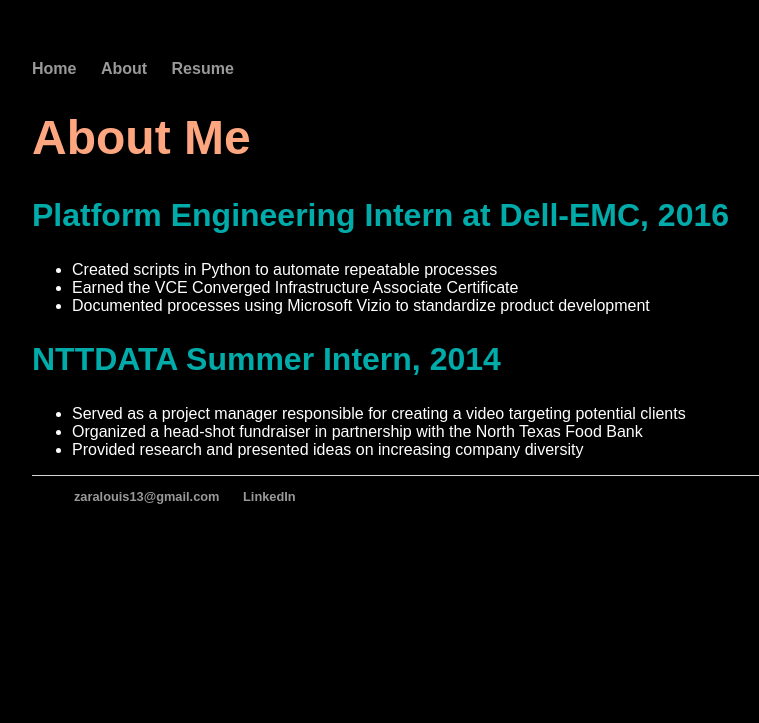
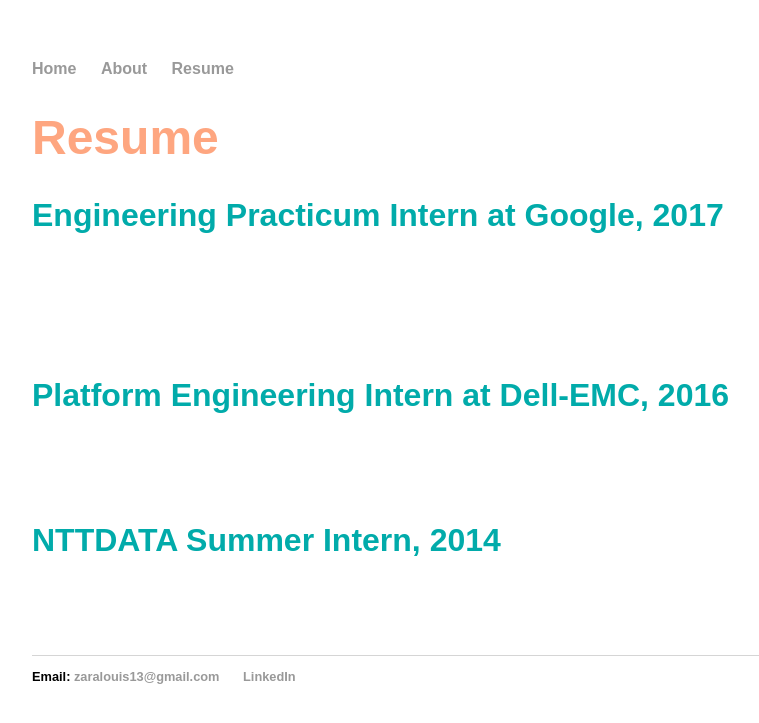
Before and after one commit to zaralouis/zaralouis.github.io, a Jekyll site: the page built from resume/index.html, in a window 1280 px wide. Shown: the top 723 px of the page, without its empty margins (160-919 px from the left). Built offline with Jekyll 4.4.1, drawn with Linux system fonts in a browser that asks for light colours.

Commit message:
Update index.html

```diff
--- a/resume/index.html
+++ b/resume/index.html
@@ -10,17 +10,28 @@
 	<head>
 		<title>Zara Louis</title>
 	</head>
-	<body bgcolor="	#000000">
-		<h1><font face="Minion Web" color="#FEA680">About Me</h1></font>
+	<body>
+		<h1><font color="#FEA680">Resume</h1></font>
 		<div class="container">
-    		<div class="blurb"><font face="Minion Web" color="#01ABAA"><h2> Platform Engineering Intern at Dell-EMC, 2016</h2></font>
+		<div class="blurb"><font color="#01ABAA">
+			<h2> Engineering Practicum Intern at Google, 2017</h2></font>
+			<ul style="list-style-type:disc" color = "#FFFFFF"><font face="Minion Web" color="#FFFFFF">
+  				<li>Worked on user engagement features for Allo, Google’s consumer messaging app</li>
+  				<li>Implemented a user interface using HTML5, CSS, JavaScript with Closure library and
+various jQuery libraries, including jQuery Mobile and DataTables</li>
+  				<li>Employed Firebase as a backend database for state and synchronization</li>
+				<li>Attended leadership and technical workshops at We are GWE, a conference for women
+engineering interns at Google</li>
+			</ul></font>
+    		<div class="blurb"><font color="#01ABAA">
+			<h2> Platform Engineering Intern at Dell-EMC, 2016</h2></font>
 			<ul style="list-style-type:disc" color = "#FFFFFF"><font face="Minion Web" color="#FFFFFF">
   				<li>Created scripts in Python to automate repeatable processes</li>
   				<li>Earned the VCE Converged Infrastructure Associate Certificate</li>
   				<li>Documented processes using Microsoft Vizio to standardize product development</li>
 			</ul></font>
-			<font face="Minion Web" color="#01ABAA"><h2>NTTDATA Summer Intern, 2014 </h2></font>
-			<font face = "Minion Web" color="FFFFFF"><ul style="list-style-type:disc" color="#FFFFFF">
+			<font color="#01ABAA"><h2>NTTDATA Summer Intern, 2014 </h2></font>
+			<font color="FFFFFF"><ul style="list-style-type:disc" color="#FFFFFF">
   				<li>Served as a project manager responsible for creating a video targeting potential clients</li>
   				<li>Organized a head-shot fundraiser in partnership with the North Texas Food Bank</li>
   				<li>Provided research and presented ideas on increasing company diversity</li>
```
